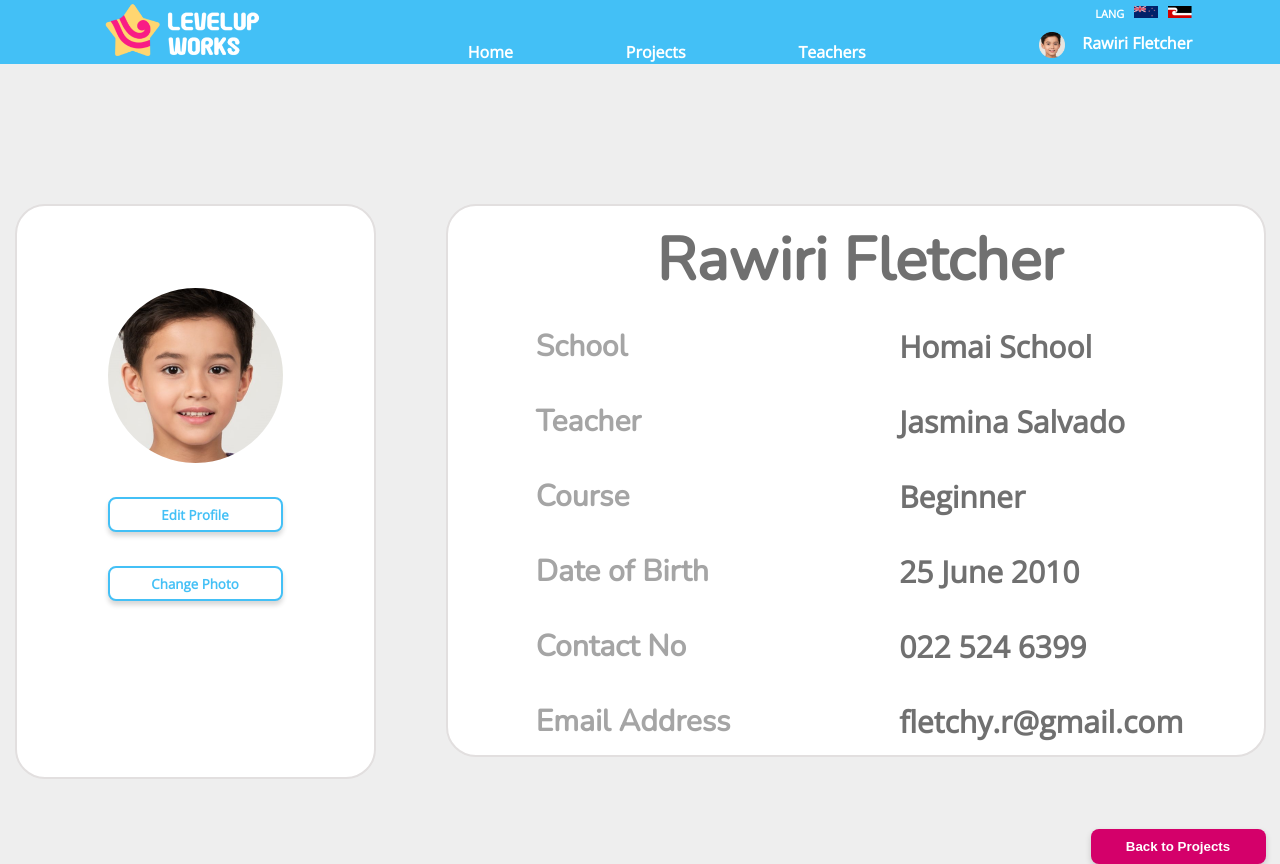
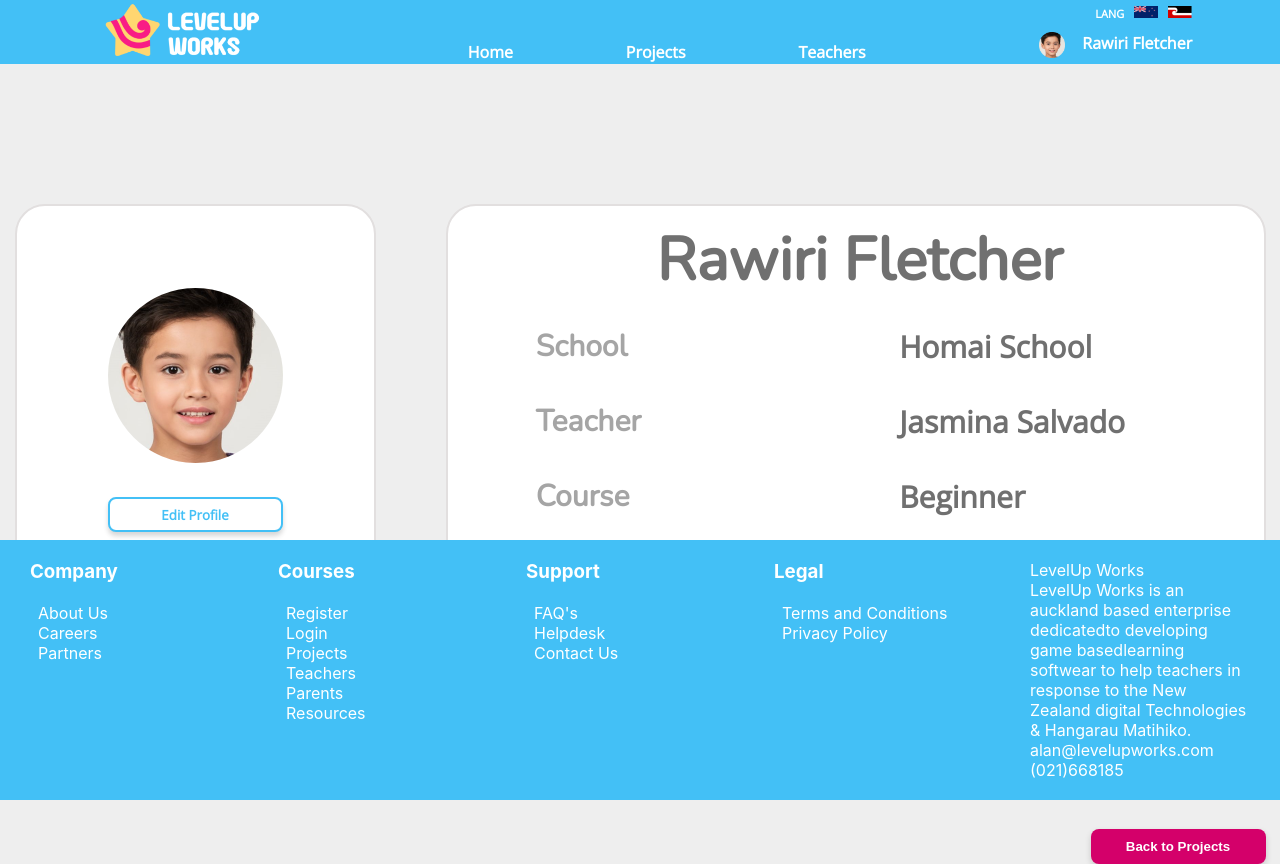
Before and after one commit to farhanmalek/EducationApp-FrontEnd, a React (Create React App) app: page /studentprofile in a window 1280 px wide. Built offline with nearby package versions, Linux system fonts and the light colour scheme.

Commit message:
footre css and js files are updated and working

```diff
--- a/src/App.js
+++ b/src/App.js
@@ -1,8 +1,11 @@
 import "./App.css"
-import {Route, Routes} from "react-router-dom"
+import { Route, Routes } from 'react-router-dom';
 import NavBar from "./pages/SharedItems/NavBar/NavBar";
 import ProjectLibrary from "./pages/ProjectLibrary/ProjectLibrary";
 import StudentProfileViewer from "./pages/StudentProfileViewer/StudentProfileViewer";
+import React from "react"
+import Footer from './components/Footer'
+
 
 function App() {
   return (
@@ -14,8 +17,7 @@ function App() {
       </Routes>
 
 
-
-
+      <Footer />
     </div>
   );
 }
--- a/src/components/Footer.css
+++ b/src/components/Footer.css
@@ -1,10 +1,18 @@
-.footer{
+
+
+.footer {
+    position: fixed;
+    bottom: 0;
+    left: 0;
+    width: 100%;
     display: flex;
     justify-content: space-between;
-    background-color: aqua;
+    background-color: #43c0f6;
     color: white;
     padding: 20px;
-}
+    z-index: 1000; /* (Optional) Adjust the z-index if necessary */
+  }
+
 
 .footer-column{
     flex: 1;
--- a/src/components/Footer.js
+++ b/src/components/Footer.js
@@ -1,23 +1,46 @@
-import react from 'react';
-import styles from './Footer.css';
+import React from 'react';
+import './Footer.css';
 
 function Footer(){
     return (
         <footer className="footer">
             <div className="footer-column">
-                {/* add in content */}
+                <h3>Company</h3>
+                <br></br>
+                <p>About Us</p>
+                <p>Careers</p>
+                <p>Partners</p>
             </div>
             <div className="footer-column">
-                {/* add in content */}
+                <h3>Courses</h3>
+                <br></br>
+                <p>Register</p>
+                <p>Login</p>
+                <p>Projects</p>
+                <p>Teachers</p>
+                <p>Parents</p>
+                <p>Resources</p>
             </div>
             <div className="footer-column">
-                {/* add in content */}
+                <h3>Support</h3>
+                <br></br>
+                <p>FAQ's</p>
+                <p>Helpdesk</p>
+                <p>Contact Us</p>
             </div>
             <div className="footer-column">
-                {/* add in content */}
+                <h3>Legal</h3>
+                <br></br>
+                <p>Terms and Conditions</p>
+                <p>Privacy Policy</p>
             </div>
             <div className="footer-column">
-                {/* // add in content */}
+                <p>LevelUp Works</p>
+                <p>LevelUp Works is an auckland based enterprise dedicatedto developing game basedlearning softwear to help teachers in response to the New Zealand digital Technologies & Hangarau Matihiko.
+
+                </p>
+                <p>alan@levelupworks.com</p>
+                <p>(021)668185</p>
             </div>
         </footer>
     );
```
